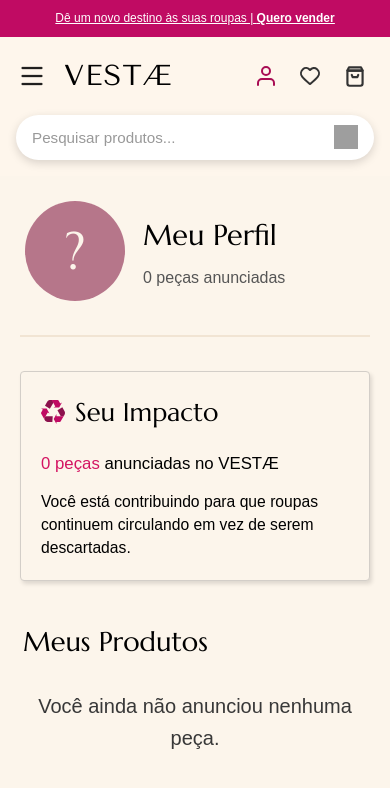
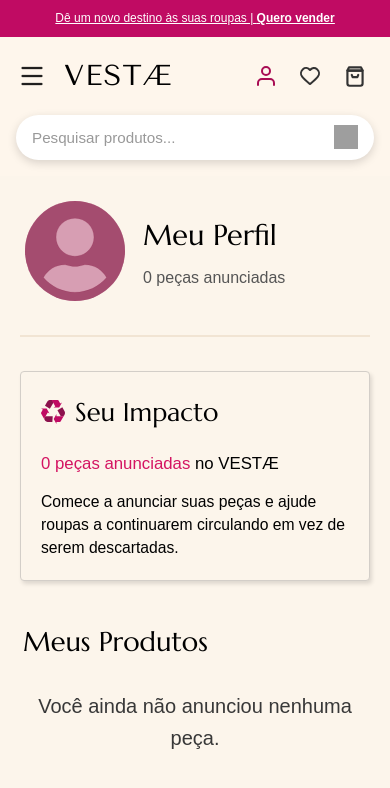
Before and after one commit to alicelanznaster/Hackathon---Vestae, a Vue app: page /perfil in a window 390 px wide. Shown: the top 788 px of the page. Built offline with nearby package versions, Linux system fonts and the light colour scheme; grey boxes are pictures that could not be loaded; a web font is replaced by a local one.

Commit message:
STYLE: ajustes finais no css da página do perfil do usuário

```diff
--- a/src/views/PerfilView.vue
+++ b/src/views/PerfilView.vue
@@ -2,34 +2,22 @@
 import { ref, computed, onMounted } from 'vue'
 import ProductCard from '@/components/products/ProductCard.vue'
 
-
-// Dados do usuário logado
 const usuario = ref(null)
 const fotoPerfil = ref(null)
 const inputFile = ref(null)
 
-
-// Produtos anunciados
 const produtos = ref([])
 
+function carregarUsuario() {
+  const salvo = localStorage.getItem('usuarioLogado')
 
-// Pega o usuário logado a partir do que foi salvo no CadastroView.vue
-function carregarUsuario() {
-  const usuarios = JSON.parse(localStorage.getItem('usuarios')) || []
-
-
-  // ideal: o LoginView.vue salvar o e-mail de quem logou nessa chave
-  const emailLogado = localStorage.getItem('vestae-usuario-logado')
-
-
-  usuario.value =
-    usuarios.find((u) => u.email === emailLogado) ||
-    usuarios[usuarios.length - 1] ||
-    null
+  if (salvo) {
+    usuario.value = JSON.parse(salvo)
+  } else {
+    usuario.value = null
+  }
 }
 
-
-// Pega os anúncios publicados no AnunciarView.vue
 function carregarProdutos() {
   produtos.value = JSON.parse(localStorage.getItem('vestae-anuncios')) || []
   // Observação: o objeto do anúncio ainda não guarda o e-mail de quem publicou.
@@ -38,35 +26,27 @@
   // 2) aqui, trocar por: .filter(p => p.email === usuario.value?.email)
 }
 
-
-// Carrega a foto de perfil salva (se o usuário já tiver enviado uma)
 function carregarFoto() {
   if (!usuario.value) return
   const salva = localStorage.getItem(`vestae-foto-${usuario.value.email}`)
   if (salva) fotoPerfil.value = salva
 }
 
-
-// Inicial do nome, usada como avatar enquanto não há foto
 const inicial = computed(() => {
-  return usuario.value?.nome?.trim().charAt(0).toUpperCase() || '?'
+  return usuario.value?.nome?.trim().charAt(0).toUpperCase() || ''
 })
 
-
 const quantidadeProdutos = computed(() => produtos.value.length)
-
 
 // Abre o seletor de arquivos ao clicar no avatar
 function abrirSeletorDeArquivo() {
   inputFile.value.click()
 }
 
-
-// Lê a imagem escolhida e salva no localStorage (mesmo padrão do UploadImg.vue)
+// Lê a imagem escolhida e salva no localStorage
 function selecionarFoto(evento) {
   const arquivo = evento.target.files?.[0]
   if (!arquivo) return
-
 
   const leitor = new FileReader()
   leitor.onload = () => {
@@ -75,7 +55,6 @@
   }
   leitor.readAsDataURL(arquivo)
 }
-
 
 onMounted(() => {
   carregarUsuario()
@@ -86,10 +65,16 @@
 
 <template>
   <main class="perfil">
+    <div class="conteudo-perfil">
       <section class="cabecalho">
         <button class="avatar" type="button" @click="abrirSeletorDeArquivo">
           <img v-if="fotoPerfil" :src="fotoPerfil" alt="Foto de perfil" class="foto" />
-        <span v-else class="inicial">{{ inicial }}</span>
+
+          <span v-else-if="inicial" class="inicial">
+            {{ inicial }}
+          </span>
+
+          <img v-else src="/icons/user-circle.svg" alt="Usuário" class="icone-usuario" />
         </button>
 
         <input type="file" ref="inputFile" @change="selecionarFoto" accept="image/png, image/jpeg, image/webp"
@@ -97,7 +82,10 @@
 
         <div class="info">
           <h1>{{ usuario?.nome || 'Meu Perfil' }}</h1>
-        <p class="quantidade">{{ quantidadeProdutos }} peças anunciadas</p>
+          <p class="quantidade">
+            {{ quantidadeProdutos }}
+            {{ quantidadeProdutos === 1 ? 'peça anunciada' : 'peças anunciadas' }}
+          </p>
         </div>
       </section>
 
@@ -110,13 +98,17 @@
         </h2>
 
         <p class="destaque">
-        <span class="numero">{{ quantidadeProdutos }} peças</span>
-        anunciadas no VESTÆ
+          <span class="numero">{{ quantidadeProdutos }} {{ quantidadeProdutos === 1 ? 'peça anunciada' : 'peças anunciadas' }}</span> no VESTÆ
         </p>
 
-      <p class="texto">
+        <p v-if="quantidadeProdutos > 0" class="texto">
           Você está contribuindo para que roupas continuem circulando em vez de
           serem descartadas.
+        </p>
+
+        <p v-else class="texto">
+          Comece a anunciar suas peças e ajude roupas a continuarem circulando
+          em vez de serem descartadas.
         </p>
       </section>
 
@@ -124,34 +116,36 @@
       <section class="produtos">
         <h2>Meus Produtos</h2>
 
-
         <p v-if="produtos.length === 0" class="vazio">
           Você ainda não anunciou nenhuma peça.
         </p>
-
 
         <div v-else class="grid">
           <ProductCard v-for="produto in produtos" :key="produto.id" :produto="produto" :mostrar-favorito="false" />
         </div>
       </section>
+    </div>
   </main>
 </template>
 
 <style scoped>
 .perfil {
   width: 100%;
-  max-width: 800px;
   min-height: 100vh;
-  margin: 0 auto;
-  padding: 35px 50px 45px;
+  margin: 0;
+  padding: 35px 0 45px;
   box-sizing: border-box;
   background-color: #fcf5eb;
   color: black;
 }
 
-/* =========================
-   CABEÇALHO DO PERFIL
-========================= */
+.conteudo-perfil {
+  width: 100%;
+  max-width: 800px;
+  margin: 0 auto;
+  padding: 0 50px;
+  box-sizing: border-box;
+}
 
 .cabecalho {
   display: flex;
@@ -189,6 +183,13 @@
   color: #fcf5eb;
   font-family: "Marcellus", sans-serif;
   font-size: 4.5rem;
+}
+
+.icone-usuario {
+  width: 110%;
+  height: 110%;
+  object-fit: contain;
+  background-color: #f6c3d885;
 }
 
 .info h1 {
@@ -275,18 +276,24 @@
 
 .vazio {
   margin: 0 8px;
-
   color: rgb(56, 56, 56);
   font-family: "Google Sans Flex", sans-serif;
   text-align: center;
   font-size: 1.25rem;
 }
 
-@media (max-width:1024px) {
+
+/* TABLET */
+
+@media (max-width: 1024px) {
 
   .perfil {
+    padding: 32px 0 40px;
+  }
+
+  .conteudo-perfil {
     max-width: 650px;
-    padding: 32px 45px 40px;
+    padding: 0 45px;
   }
 
   .cabecalho {
@@ -337,11 +344,18 @@
   }
 }
 
-@media (max-width:768px) {
+
+/* MOBILE / TABLET PEQUENO */
+
+@media (max-width: 768px) {
 
   .perfil {
+    padding: 30px 0 38px;
+  }
+
+  .conteudo-perfil {
     max-width: 620px;
-    padding: 30px 35px 38px;
+    padding: 0 35px;
   }
 
   .cabecalho {
@@ -401,11 +415,18 @@
   }
 }
 
-@media (max-width:480px) {
+
+/* CELULAR */
+
+@media (max-width: 480px) {
 
   .perfil {
+    padding: 25px 0 32px;
+  }
+
+  .conteudo-perfil {
     max-width: 100%;
-    padding: 25px 20px 32px;
+    padding: 0 20px;
   }
 
   .cabecalho {
@@ -469,5 +490,6 @@
     grid-template-columns: repeat(2, 1fr);
     gap: 14px;
   }
+
 }
 </style>
```
Also changed, not shown: public/icons/user-circle.svg (added). Lines whose indentation alone changed are shown as unchanged.
